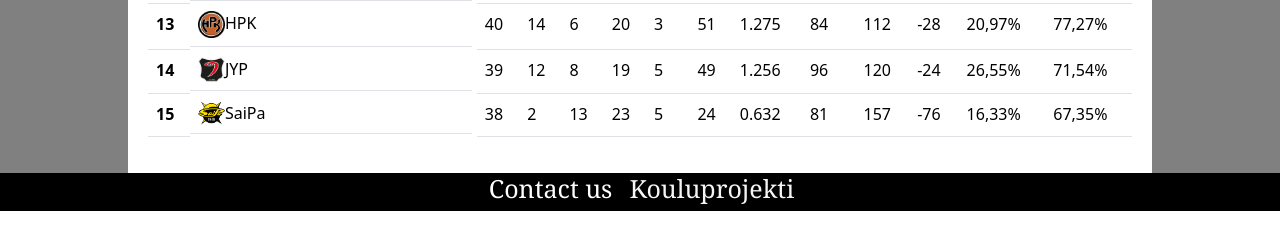
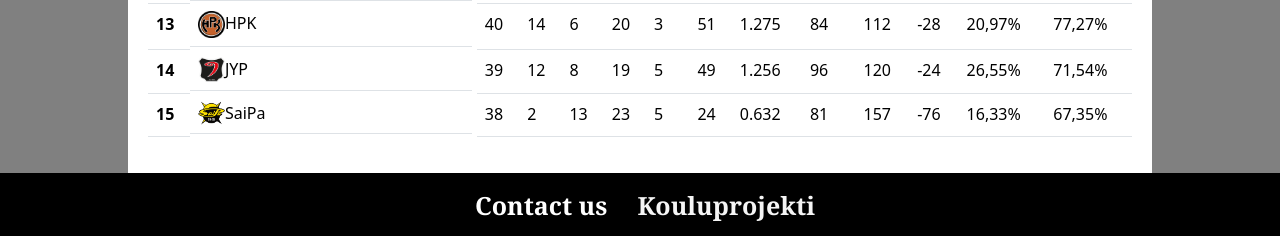
Before and after one commit to NikoLaaks/Web-kehitys-projekti, a PHP site: page /pages/tilastot.html in a window 1280 px wide. Shown: the part 685-921 px from the top of the page. Before the commit the page ends 896 px from the top, so only its background shows below. Run offline with PHP 8.4, Linux system fonts and the light colour scheme.

Commit message:
fixed footer

```diff
--- a/css/styles.css
+++ b/css/styles.css
@@ -82,8 +82,16 @@ header h2{
     font-weight: bold;
     margin:20px
 }
+footer h3 a{
+    font-size: 25px;
+    font-weight: bold;
+}
+footer #otsikko{
+    font-size: 25px;
+    font-weight: bold;
+}
 footer h3{
-    font-size: 25px;
+    margin: 15px 10px;
 }
 @media (max-width: 720px) {
     #index-links {
```
